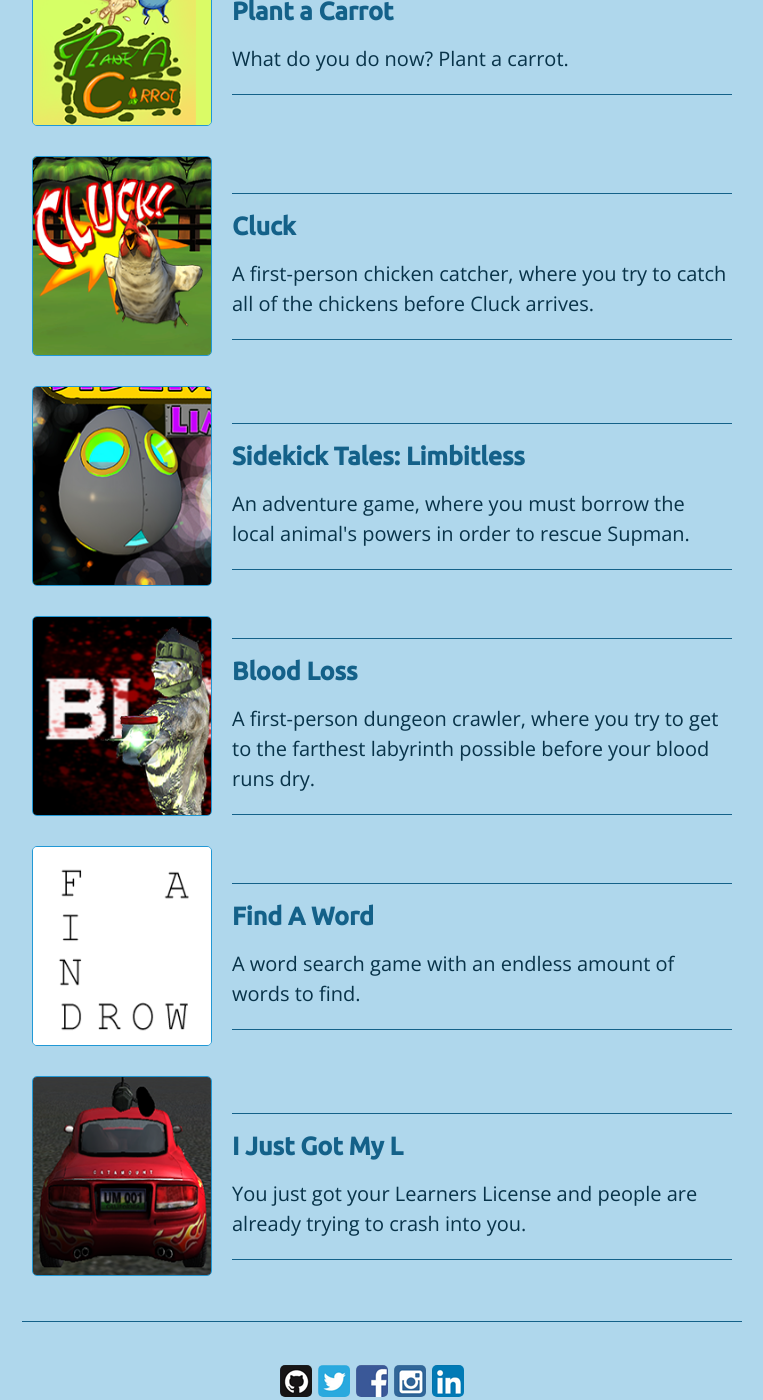
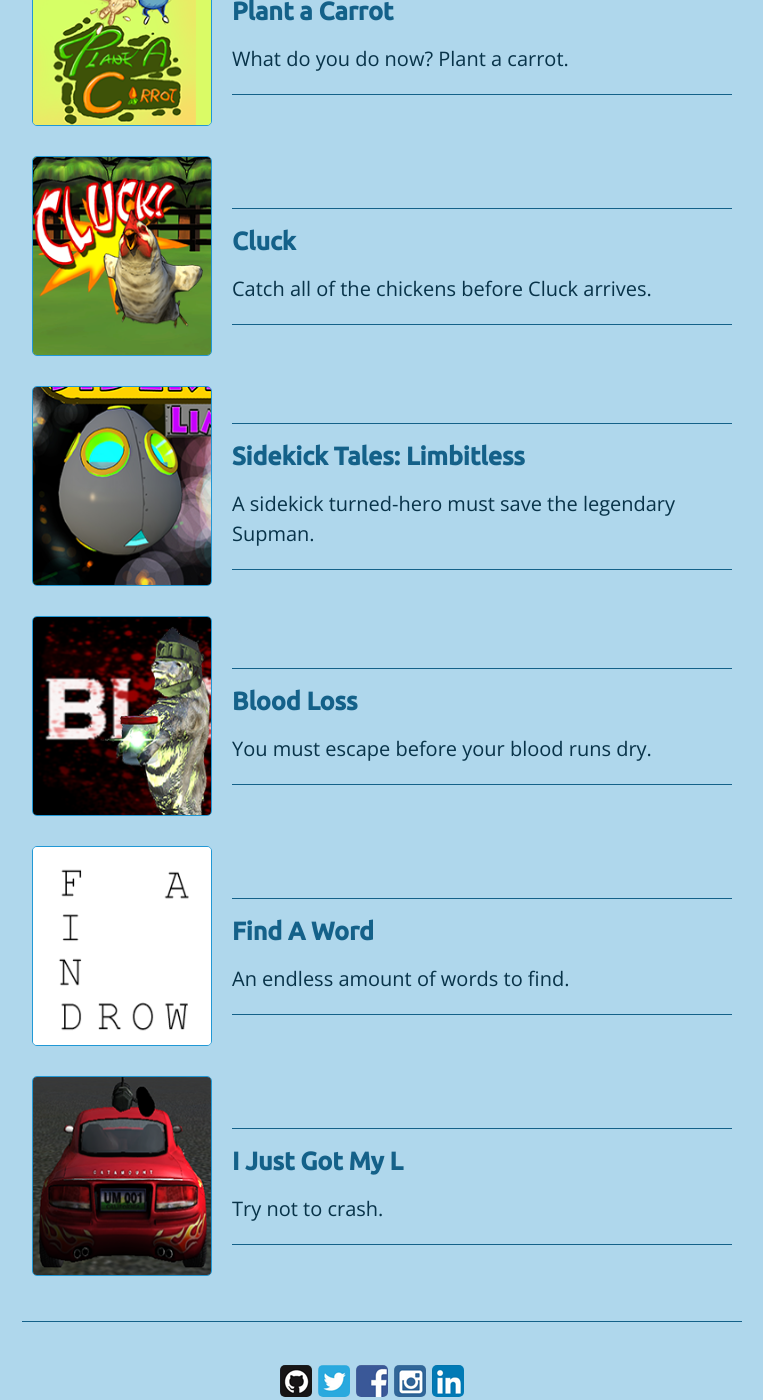
Before and after one commit to twarrre/twarrre.github.io, a Jekyll site: the page built from games.md, in a window 1280 px wide and 1400 px high, scrolled down 585 px. Shown: the whole window, without its empty margins (258-1021 px from the left). Built offline with Jekyll 4.4.1, drawn with Linux system fonts in a browser that asks for light colours; some of the changed text lies outside the part shown.

Commit message:
Fixing some posts and making the tag lines shorter.

```diff
--- a/games/_posts/2012-03-27-IJGML.md
+++ b/games/_posts/2012-03-27-IJGML.md
@@ -2,7 +2,7 @@
 layout: game
 title: "I Just Got My L"
 image: /assets/ijgml/ijgml_banner_small.png
-desc: "You just got your Learners License and people are already trying to crash into you."
+desc: "Try not to crash."
 tag: Games
 gallery: ijgmlGallery
 ---
--- a/games/_posts/2013-12-10-findaword.md
+++ b/games/_posts/2013-12-10-findaword.md
@@ -2,7 +2,7 @@
 layout: game
 title: Find A Word
 image: /assets/find_a_word/find_a_word_banner_small.png
-desc: "A word search game with an endless amount of words to find."
+desc: "An endless amount of words to find."
 tag: Games
 gallery: findawordGallery
 ---
--- a/games/_posts/2014-05-30-bloodloss.md
+++ b/games/_posts/2014-05-30-bloodloss.md
@@ -2,7 +2,7 @@
 layout: game
 title: Blood Loss
 image: /assets/blood_loss/blood_loss_banner_small.png
-desc: "A first-person dungeon crawler, where you try to get to the farthest labyrinth possible before your blood runs dry."
+desc: "You must escape before your blood runs dry."
 tag: Games
 gallery: bloodlossGallery
 ---
--- a/games/_posts/2014-06-30-sidekicktales.md
+++ b/games/_posts/2014-06-30-sidekicktales.md
@@ -2,7 +2,7 @@
 layout: game
 title: "Sidekick Tales: Limbitless"
 image: /assets/sidekick/sidekick_banner_small.png
-desc: "An adventure game, where you must borrow the local animal's powers in order to rescue Supman."
+desc: "A sidekick turned-hero must save the legendary Supman."
 tag: Games
 gallery: sidekickGallery
 ---
--- a/games/_posts/2014-12-18-cluck.md
+++ b/games/_posts/2014-12-18-cluck.md
@@ -2,7 +2,7 @@
 layout: game
 title: Cluck
 image: /assets/cluck/cluck_banner_small.png
-desc: "A first-person chicken catcher, where you try to catch all of the chickens before Cluck arrives."
+desc: "Catch all of the chickens before Cluck arrives."
 tag: Games
 gallery: cluckGallery
 ---
```
Also changed, not shown: games/_posts/2015-04-09-viking_twelve.md (+1 -1 lines).
